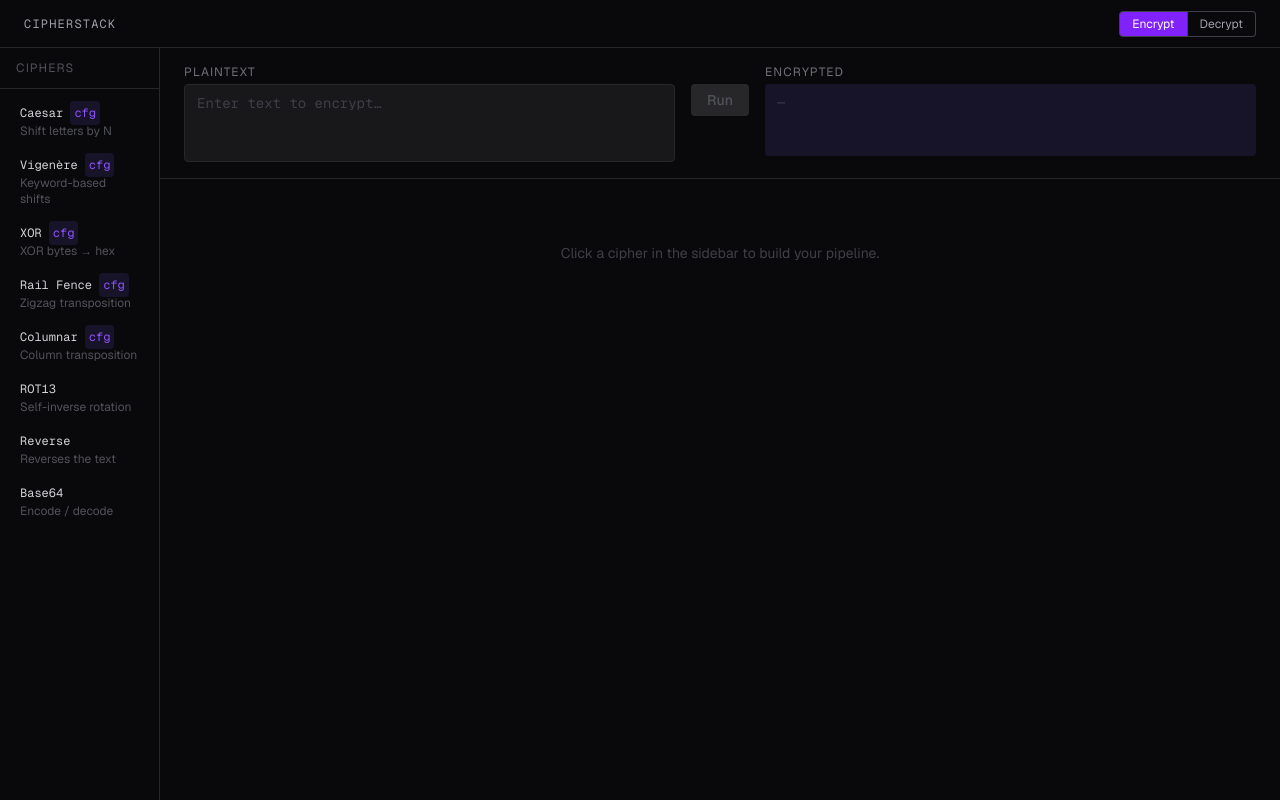
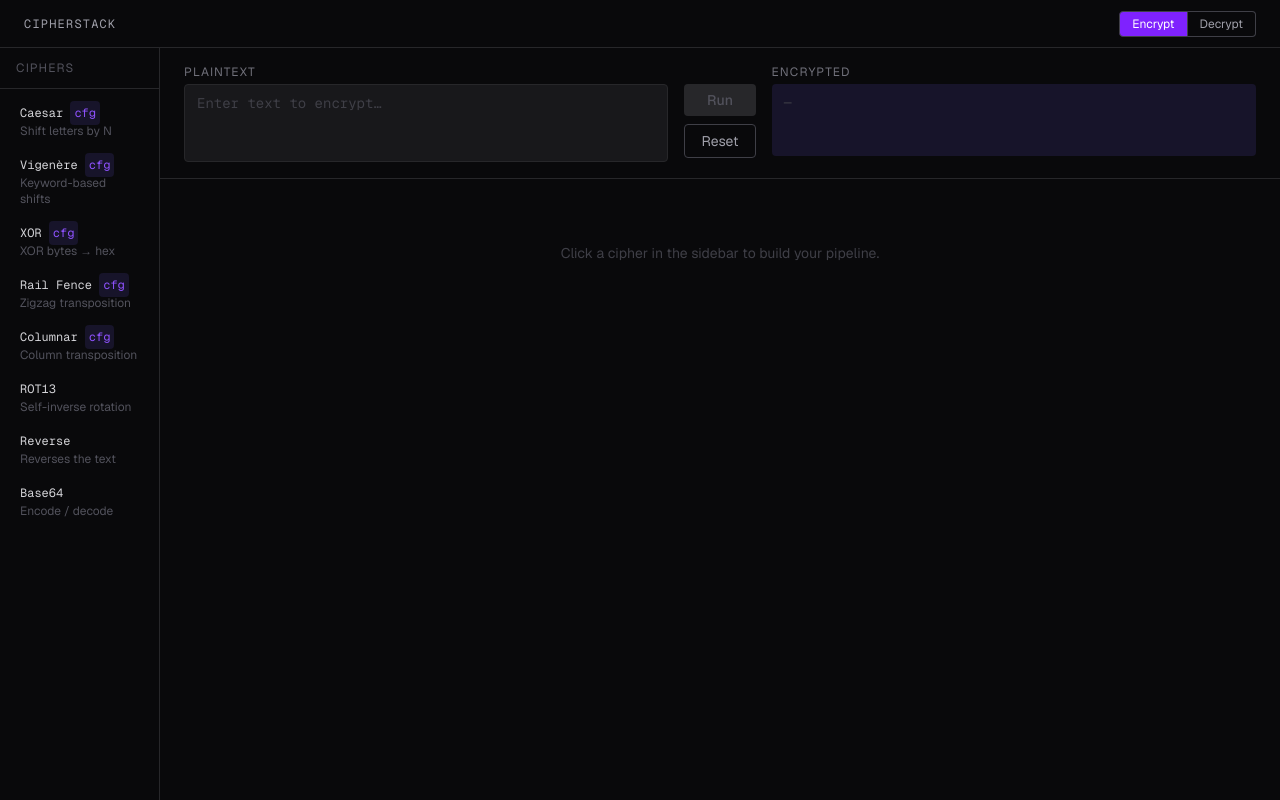
Before and after one commit to Saniusnain/Vyrothon-Cypherstack, a Next.js app: page / in a window 1280 px wide. Built offline with nearby package versions, Linux system fonts and the light colour scheme.

Commit message:
reset button added

```diff
--- a/components/CipherStack.tsx
+++ b/components/CipherStack.tsx
@@ -19,6 +19,13 @@ export default function CipherStack() {
     setOutput("");
   };
 
+  const reset = () => {
+    setInputText("");
+    setNodes([]);
+    setResults([]);
+    setOutput("");
+  };
+
   const addNode = (cipherId: string) => {
     const cipher = CIPHERS[cipherId];
     if (!cipher) return;
@@ -30,7 +37,6 @@ export default function CipherStack() {
         config: { ...cipher.defaultConfig },
       },
     ]);
-    clearResults();
   };
 
   const removeNode = (id: string) => {
@@ -147,6 +153,7 @@ export default function CipherStack() {
             output={output}
             mode={mode}
             onRun={run}
+            onReset={reset}
             nodeCount={nodes.length}
           />
 
--- a/components/IOPanel.tsx
+++ b/components/IOPanel.tsx
@@ -6,6 +6,7 @@ interface Props {
   output: string;
   mode: "encrypt" | "decrypt";
   onRun: () => void;
+  onReset: () => void;
   nodeCount: number;
 }
 
@@ -15,6 +16,7 @@ export default function IOPanel({
   output,
   mode,
   onRun,
+  onReset,
   nodeCount,
 }: Props) {
   const copy = () => {
@@ -50,6 +52,12 @@ export default function IOPanel({
         >
           Run
         </button>
+        <button
+          onClick={onReset}
+          className="px-4 py-1.5 border border-zinc-700 hover:border-zinc-500 text-zinc-400 hover:text-zinc-200 text-sm rounded transition-colors"
+        >
+          Reset
+        </button>
         {nodeCount > 0 && nodeCount < 3 && (
           <span className="text-xs text-amber-500 text-center">
             {nodeCount}/3
@@ -64,7 +72,9 @@ export default function IOPanel({
           </label>
         </div>
         <div className="bg-[#17142A] text-violet-500 rounded px-3 py-2 text-sm font-mono  break-all min-h-18 max-h-24 overflow-y-auto">
-          {output || <span className="text-zinc-700">—</span>}
+          {/* {output || <span className="text-zinc-700">—</span>} */}
+
+          {nodeCount >= 3 ? output : <span className="text-zinc-700">—</span>}
         </div>
         {output && (
           <button
```
